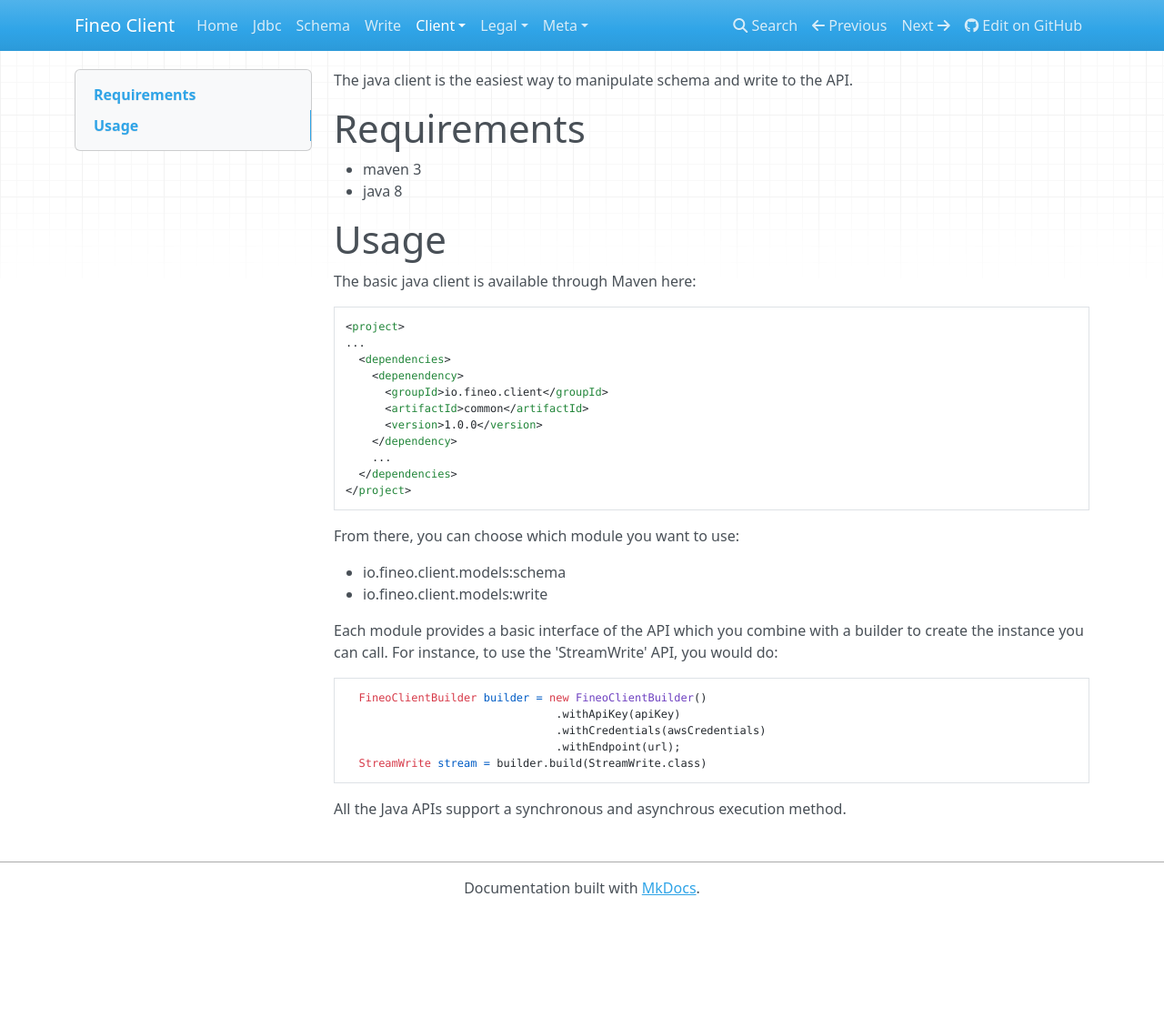
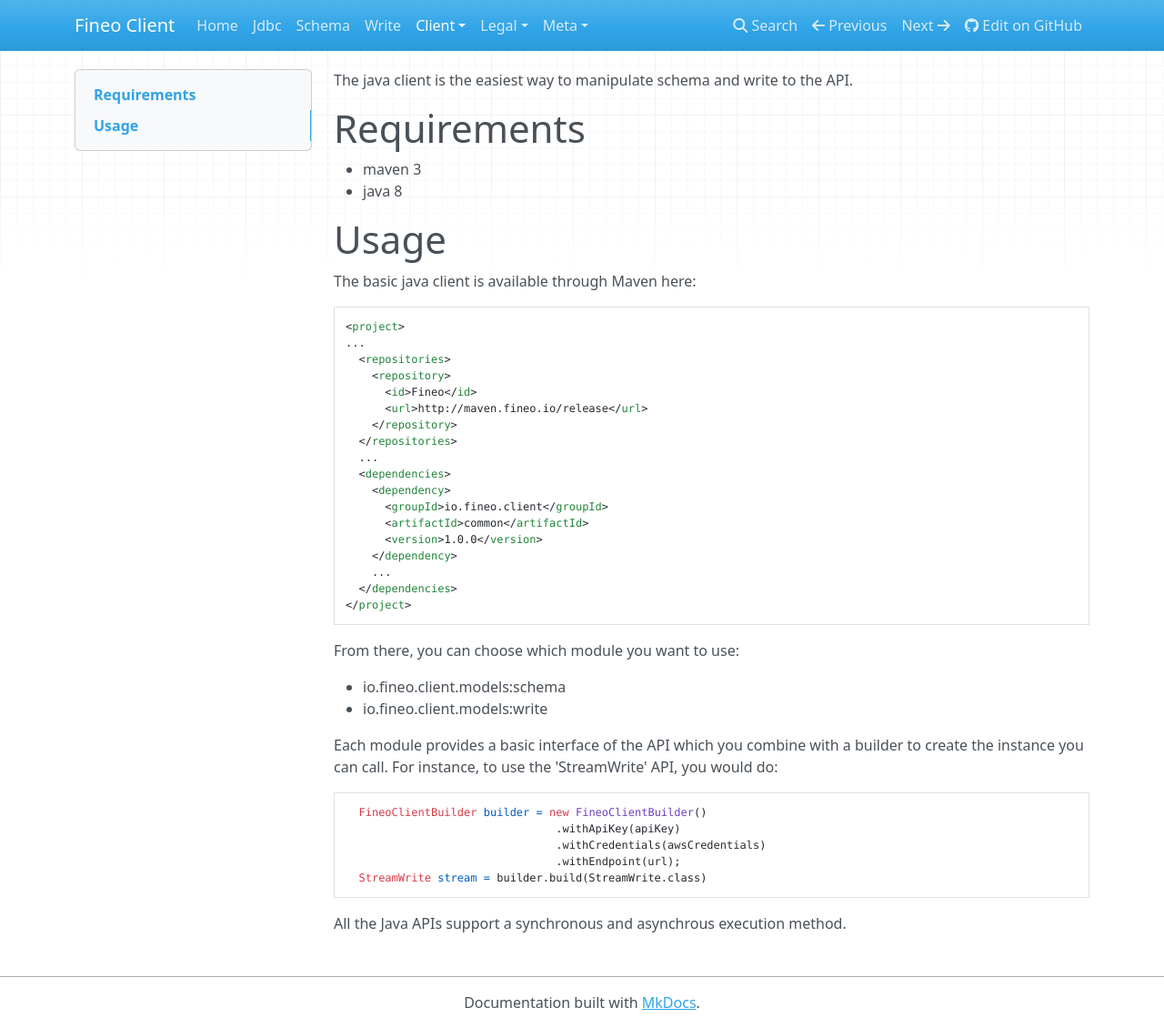
Before and after one commit to fineoio/fineo-client, an MkDocs documentation site: the page built from docs/client/java-client.md, in a window 1280 px wide and 1130 px high. Shown: the whole window at 91% size. Built offline with MkDocs 1.6.1, drawn with Linux system fonts in a browser that asks for light colours; nearby versions of some CDN libraries.

Commit message:
Adding fineo maven repo links

````diff
--- a/docs/client/java-client.md
+++ b/docs/client/java-client.md
@@ -12,8 +12,15 @@
 ```
 <project>
 ...
+  <repositories>
+    <repository>
+      <id>Fineo</id>
+      <url>http://maven.fineo.io/release</url>
+    </repository>
+  </repositories>
+  ...
   <dependencies>
-    <depenendency>
+    <dependency>
       <groupId>io.fineo.client</groupId>
       <artifactId>common</artifactId>
       <version>1.0.0</version>
````
Also changed, not shown: docs/Jdbc.md (+7 -0 lines).
